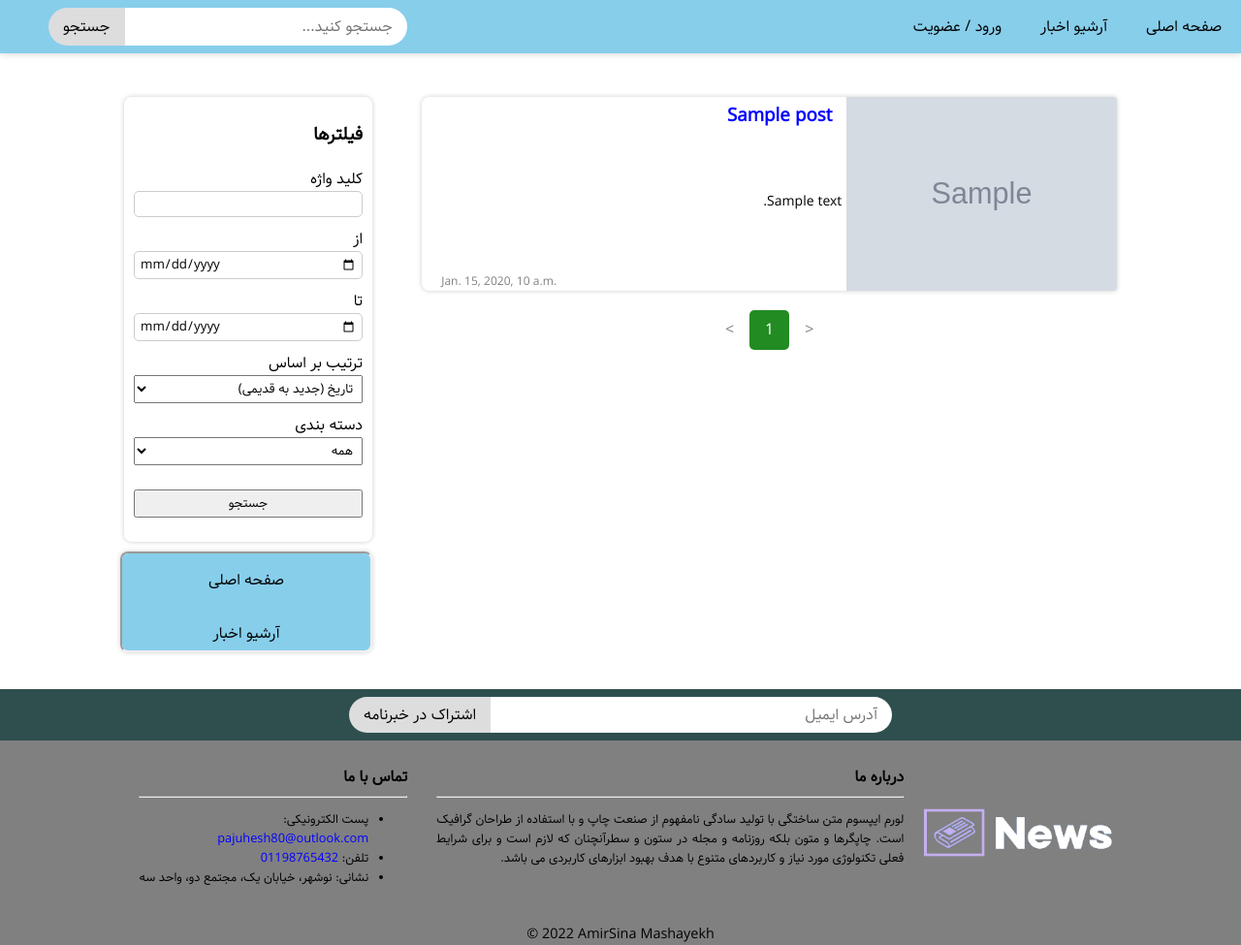
After one commit to amirsina-mashayekh/NewsBlog, a Django app: template News/templates/News/news-archive.html in a window 1280 px wide. The commit adds this page. Shown: the whole page at 97% size. Run offline with Django 3.2, Linux system fonts and the light colour scheme; the template is opened without the code that fills it: most values are stand-ins (such as "Sample title", 1, 10 or a date in 2020); grey boxes marked "Sample" are stand-in pictures.

Commit message:
Archive and search implemented Posts can have multiple categories

```diff
--- a/News/static/stylesheets/styles.css
+++ b/News/static/stylesheets/styles.css
@@ -178,22 +178,34 @@ a:hover {
     overflow: hidden;
 }
 
+.news-preview-container:not(.important-news-list):not(.most-important-news):hover {
+    background: #00000015;
+}
+
 .news-preview-container a {
     overflow: hidden;
 }
 
 .news-preview-container div {
     padding-right: 5px;
+    display: flex;
+    flex-flow: column;
+    justify-content: space-between;
 }
 
-.news-preview-container h4,
-.news-preview-container h3 {
+.news-preview-container div h4,
+.news-preview-container div h3 {
     margin: 5px 10px 0 0;
     text-align: right;
 }
 
-.news-preview-container p {
+.news-preview-container div p {
     font-size: 0.875rem;
+}
+
+.news-preview-container div span {
+    font-size: 0.75rem;
+    color: gray;
 }
 
 .brief-news-section {
@@ -235,8 +247,7 @@ a:hover {
 .left-bar {
     width: 25%;
     height: fit-content;
-    margin-top: auto;
-    margin-bottom: auto;
+    margin-top: 70px;
 }
 
 @media screen and (max-width: 975px) {
@@ -247,6 +258,18 @@ a:hover {
     .main-content {
         width: 100%;
     }
+}
+
+.search-form-field {
+    width: 100%;
+    box-sizing: border-box;
+    padding: 2px 5px;
+    margin-bottom: 10px;
+}
+
+.search-form-field:not(select):not(button) {
+    border: 1px solid #ccc;
+    border-radius: 5px;
 }
 
 .popular-news-container {
@@ -393,6 +416,38 @@ footer {
     min-height: 150px;
 }
 
+.news-list .news-preview-container {
+    height: 200px;
+}
+
+.pagination {
+    width: 100%;
+    display: flex;
+    justify-content: center;
+}
+
+.pagination a {
+    color: black;
+    float: right;
+    padding: 8px 16px;
+    border-radius: 5px;
+}
+
+.pagination a.active {
+    background: forestgreen;
+    color: white;
+    pointer-events: none;
+}
+
+.pagination a.disabled {
+    pointer-events: none;
+    color: gray;
+}
+
+.pagination a:hover:not(.active) {
+    background: #00000040;
+}
+
 .left-bar .other-news-list {
     padding: 8px;
 }
--- a/News/templates/News/main-layout.html
+++ b/News/templates/News/main-layout.html
@@ -21,15 +21,14 @@
             <a class="navbar-item {% if url_name == 'index' %}active{% endif %}" href="{% url 'index' %}">
                 صفحه اصلی
             </a>
-            <a class="navbar-item {% if url_name == 'news_list' %}active{% endif %}" href="{% url 'news_list' 1 %}">
-                آخرین اخبار
+            <a class="navbar-item {% if url_name == 'news_archive' %}active{% endif %}" href="{% url 'news_archive' %}">
+                آرشیو اخبار
             </a>
         {% endwith %}
         <a class="navbar-item" href="login.html">
             ورود / عضویت
         </a>
-        <form class="search-form" method="post" action="#">
-            {% csrf_token %}
+        <form class="search-form" method="get" action="{% url 'news_archive' %}">
             <input type="text" class="single-input-text" name="search" placeholder="جستجو کنید...">
             <button type="submit" class="single-input-button">جستجو</button>
         </form>
--- /dev/null
+++ b/News/templates/News/news-archive.html
@@ -0,0 +1,126 @@
+{% extends 'News/main-layout.html' %}
+{% block body %}
+    <section class="news-list-section">
+        <div class="flex-80-row-container">
+            <div class="main-content">
+                <div class="news-list">
+                    {% for post in page %}
+                        <div class="news-preview-container box-shadow-5 rounded-corner-8">
+                            <a href="{% url 'full_news' post.id %}">
+                                <img src="{{ post.image.url }}" alt="pic"/>
+                            </a>
+                            <div>
+                                <a href="{% url 'full_news' post.id %}">
+                                    <h3>{{ post.title }}</h3>
+                                </a>
+                                <p>{{ post.summary|safe }}</p>
+                                <span dir="ltr">{{ post.publish_date }}</span>
+                            </div>
+                        </div>
+                        {% empty %}
+                        <h3>متاسفانه نتیجه‌ای مطابق با فیلترهای تنظیم شده یافت نشد.</h3>
+                    {% endfor %}
+                </div>
+                {% if page.paginator.count > 0 %}
+                    <div class="pagination">
+                    {% if page.has_previous %}
+                        <a href="{% url 'news_archive' %}?page={{ page.previous_page_number }}{{ filters }}"
+                           title="قبلی">
+                            &lt;
+                        </a>
+                    {% else %}
+                        <a href="#" title="قبلی" class="disabled">&lt;</a>
+                    {% endif %}
+
+                    {% for i in page.paginator.page_range %}
+                        {% if i == page.number %}
+                            <a href="#" class="active">{{ i }}</a>
+                        {% elif i >= page.number|add:-3 and i <= page.number|add:3 %}
+                            <a href="{% url 'news_archive' %}?page={{ i }}{{ filters }}">{{ i }}</a>
+                        {% endif %}
+                    {% endfor %}
+
+                    {% if page.has_next %}
+                        <a href="{% url 'news_archive' %}?page={{ page.next_page_number }}{{ filters }}" title="بعدی">
+                            &gt;
+                        </a>
+                    {% else %}
+                        <a href="#" title="بعدی" class="disabled">&gt;</a>
+                    {% endif %}
+                </div>
+                {% endif %}
+            </div>
+            <div class="left-bar" style="margin-top: 20px">
+                <div class="box-shadow-5 rounded-corner-8" style="padding: 5px 10px">
+                    <form method="get" action="{% url 'news_archive' %}" style="padding-bottom: 10px">
+                        <h3>فیلترها</h3>
+                        <label>
+                            کلید واژه
+                            <input type="text" name="search" class="search-form-field"
+                                   value="{{ request.GET.search }}">
+                        </label>
+                        <label>
+                            از
+                            <input type="date" name="start_date" class="search-form-field"
+                                   value="{{ request.GET.start_date }}">
+                        </label>
+                        <label>
+                            تا
+                            <input type="date" name="end_date" class="search-form-field"
+                                   value="{{ request.GET.end_date }}">
+                        </label>
+                        <label>
+                            ترتیب بر اساس
+                            <select name="order" class="search-form-field">
+                                {% with request.GET.order as ord %}
+                                    <option value="-publish_date" {% if ord == '-publish_date' %}selected{% endif %}>
+                                        تاریخ (جدید به قدیمی)
+                                    </option>
+                                    <option value="publish_date" {% if ord == 'publish_date' %}selected{% endif %}>
+                                        تاریخ (قدیمی به جدید)
+                                    </option>
+                                    <option value="-visits" {% if ord == '-visits' %}selected{% endif %}>
+                                        تعداد بازدید (زیاد به کم)
+                                    </option>
+                                    <option value="visits" {% if ord == 'visits' %}selected{% endif %}>
+                                        تعداد بازدید (کم به زیاد)
+                                    </option>
+                                    <option value="-accepted_comments"
+                                            {% if ord == '-accepted_comments' %}selected{% endif %}>
+                                        تعداد نظرات (زیاد به کم)
+                                    </option>
+                                    <option value="accepted_comments"
+                                            {% if ord == 'accepted_comments' %}selected{% endif %}>
+                                        تعداد نظرات (کم به زیاد)
+                                    </option>
+                                {% endwith %}
+                            </select>
+                        </label>
+                        <label>
+                            دسته بندی
+                            <select name="category" class="search-form-field">
+                                <option value="" {% if not request.GET.category %}selected{% endif %}>
+                                    همه
+                                </option>
+                                {% for cat in categories %}
+                                    <option value="{{ cat.url_name }}"
+                                            {% if request.GET.category == cat.url_name %}selected{% endif %}>
+                                        {{ cat.name }}
+                                    </option>
+                                {% endfor %}
+                            </select>
+                        </label>
+                        <button type="submit" class="search-form-field" style="margin-top: 15px">جستجو</button>
+                    </form>
+                </div>
+
+                {% for ad in ads %}
+                    <iframe title="{{ ad.provider }}" src="{{ ad.url }}"
+                            class="ad-container rounded-corner-8 box-shadow-5">
+                        Here should be some annoying ads!
+                    </iframe>
+                {% endfor %}
+            </div>
+        </div>
+    </section>
+{% endblock %}
```
Also changed, not shown: News/models.py (+4 -4 lines), News/templates/News/news-list.html (deleted, +0 -10 lines), News/urls.py (+4 -3 lines), News/views.py (+84 -18 lines), News/migrations/0007_rename_publishdate_post_publish_date_alter_ad_url.py (added), News/migrations/0008_alter_comment_replied_on.py (added), News/migrations/0009_remove_post_category_post_category.py (added).
